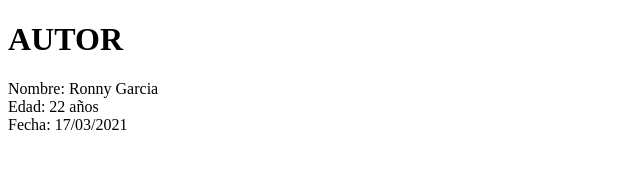
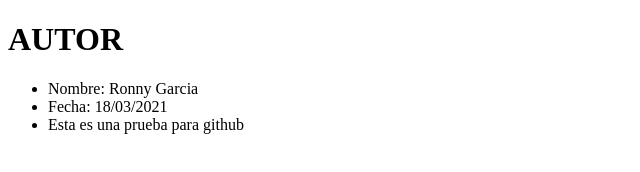
Before and after one commit to 00rss/PROYECTO-FRONTEND, a plain HTML site: page index.html in a window 1280 px wide. Shown: the whole page, without its empty margins (0-640 px from the left). Drawn offline with Linux system fonts and the light colour scheme.

Commit message:
second example

```diff
--- a/index.html
+++ b/index.html
@@ -7,17 +7,17 @@
   <body>
     <div class="">
       <h1>AUTOR</h1>
-      <p>
-        Nombre: Ronny Garcia
-        <br>
-        Edad: 22 años
-        <br>
-        Fecha: 17/03/2021
-      </p>
-    </div>
-    <div class="">
-
-    </div>
-
+      <div class="">
+        <ul>
+          <li>
+              Nombre: Ronny Garcia
+          </li>
+          <li>
+              Fecha: 18/03/2021
+          </li>
+          <li>
+              Esta es una prueba para github
+          </li>
+        </ul>
   </body>
 </html>
```
